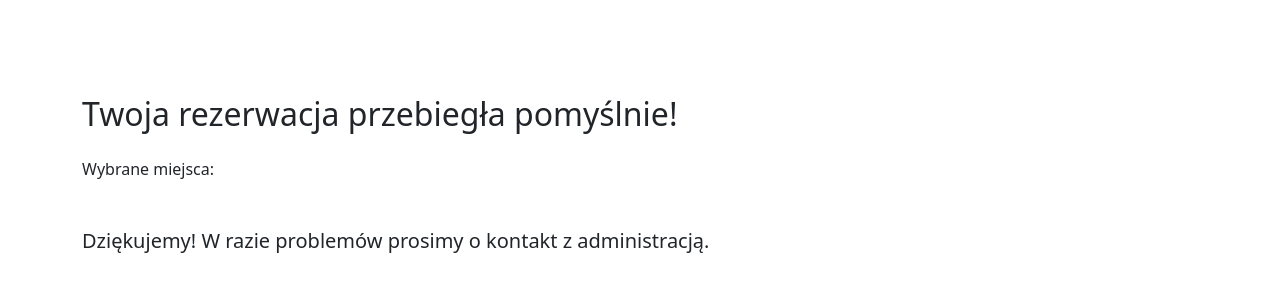
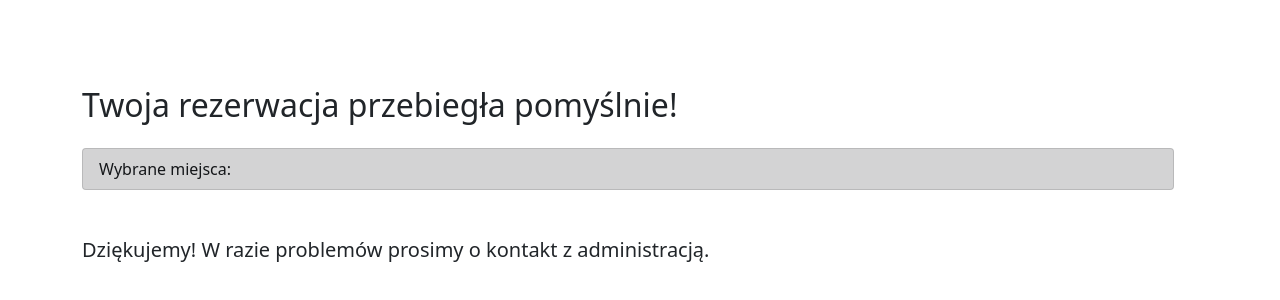
Before and after one commit to mc21fly/seat-reservation-app, a React (Create React App) app: page /confirm in a window 1280 px wide. Shown: the part 222-522 px from the top of the page. Built offline with nearby package versions, Linux system fonts and the light colour scheme.

Commit message:
confirmation list header added, list html fixed

```diff
--- a/src/views/Confirm/Confirm.js
+++ b/src/views/Confirm/Confirm.js
@@ -11,13 +11,15 @@ export const Confirm = () => {
 				</div>
 				<div className="row">
 					<div className="col mb-5">
-						Wybrane miejsca:
 						<ul className="list-group">
+							<li className="list-group-item list-group-item-dark">
+								Wybrane miejsca:
+							</li>
 							{selectedSeats.map((seat, key) => (
-								<ul className="list-group-item" key={key}>
+								<li className="list-group-item" key={key}>
 									Rząd {seat.cords.x + 1}, miejsce {seat.cords.y + 1}.{' '}
 									<b>ID: {seat.id}</b>
-								</ul>
+								</li>
 							))}
 						</ul>
 					</div>
```
